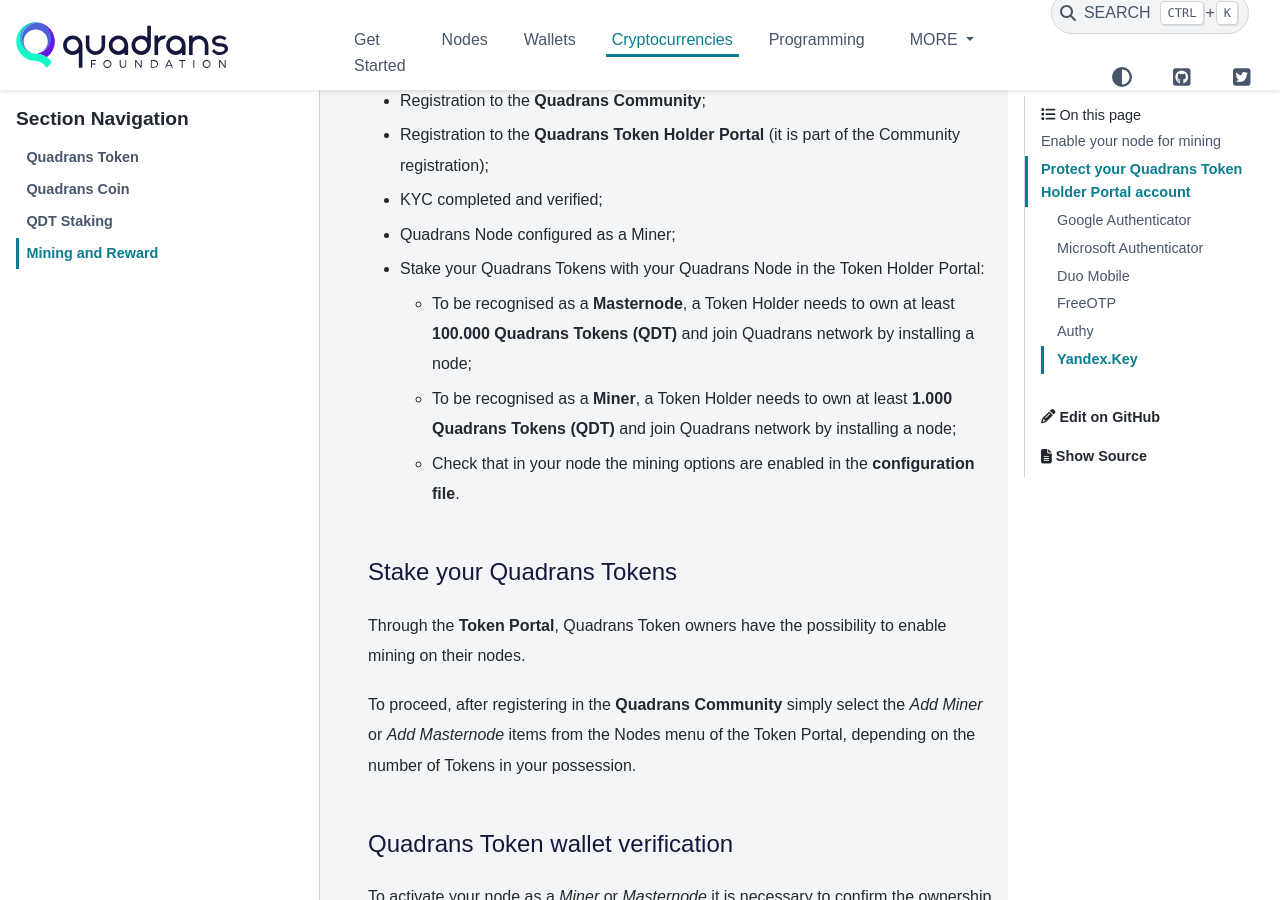
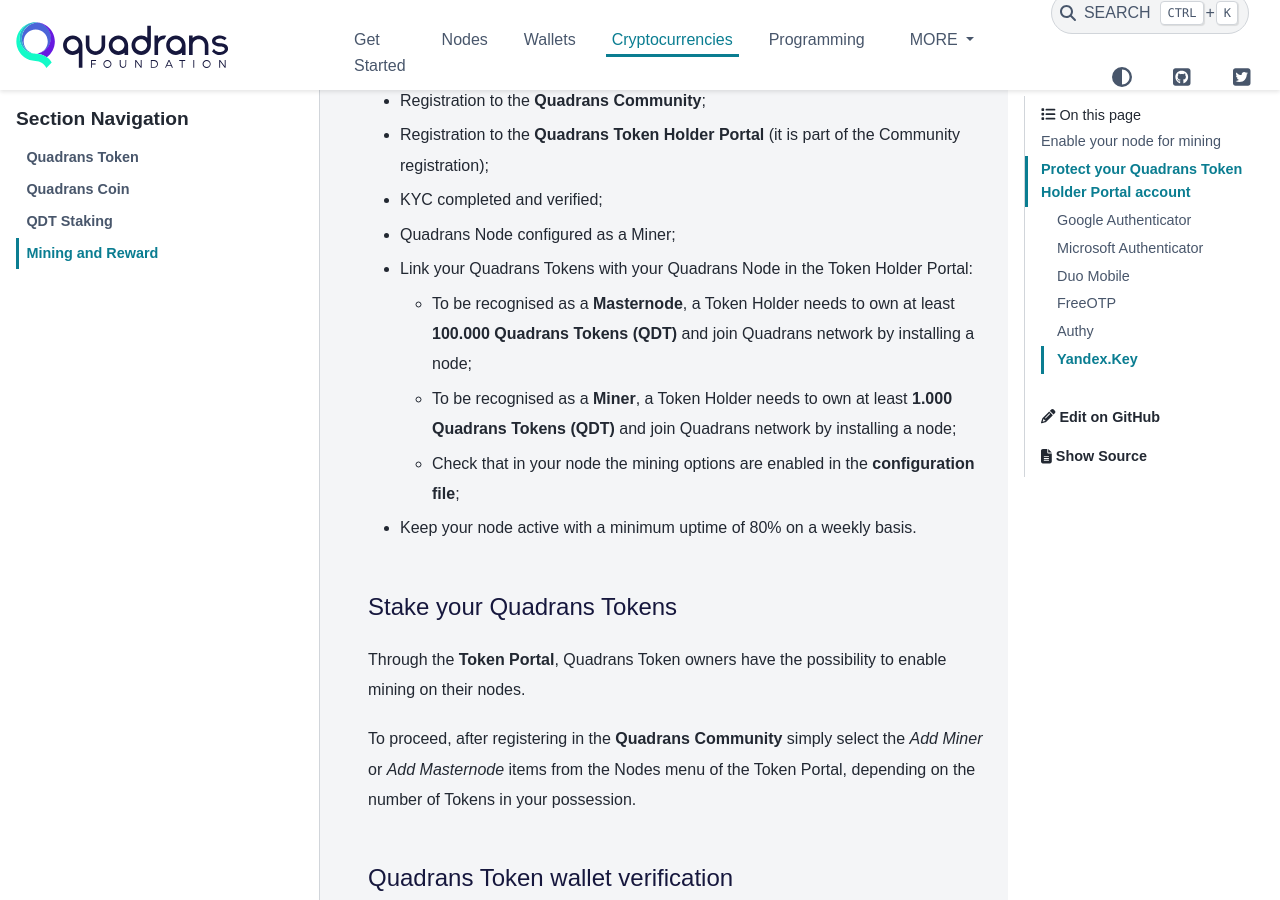
Before and after one commit to quadrans/wiki, a Sphinx documentation site: the page built from docs/cryptocurrencies/mining_and_reward.md, in a window 1280 px wide and 900 px high, scrolled down 918 px. Built offline with Sphinx 7.4.7 and the PyData theme 0.15.4, drawn with Linux system fonts in a browser that asks for light colours; pages that are not in the unit, such as notebooks, are missing from menus.

Commit message:
Update requirements

```diff
--- a/docs/cryptocurrencies/mining_and_reward.md
+++ b/docs/cryptocurrencies/mining_and_reward.md
@@ -23,10 +23,11 @@
 * Registration to the **Quadrans Token Holder Portal** (it is part of the Community registration);
 * KYC completed and verified;
 * Quadrans Node configured as a Miner;
-* Stake your Quadrans Tokens with your Quadrans Node in the Token Holder Portal:
+* Link your Quadrans Tokens with your Quadrans Node in the Token Holder Portal:
   * To be recognised as a **Masternode**, a Token Holder needs to own at least **100.000 Quadrans Tokens (QDT)** and join Quadrans network by installing a node;
   * To be recognised as a **Miner**, a Token Holder needs to own at least **1.000 Quadrans Tokens (QDT)** and join Quadrans network by installing a node;
-  * Check that in your node the mining options are enabled in the [configuration file](../nodes/index.html#installation).
+  * Check that in your node the mining options are enabled in the [configuration file](../nodes/index.html#installation);
+* Keep your node active with a minimum uptime of 80% on a weekly basis.
 
 ### Stake your Quadrans Tokens
 
```
